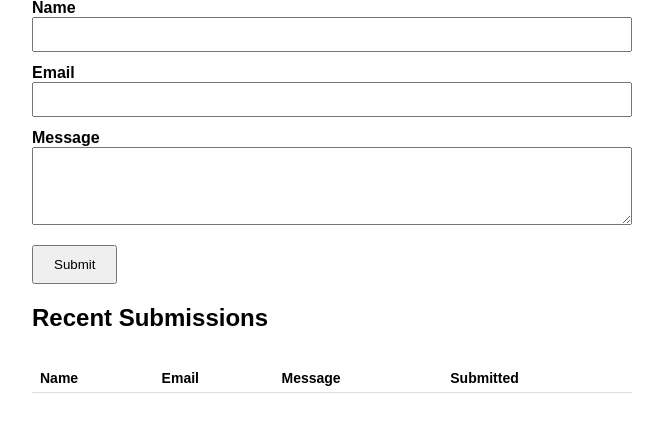
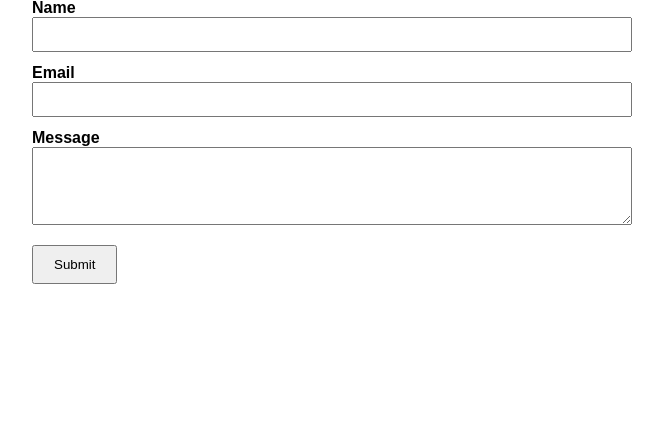
Before and after one commit to khamacat1/ContactFormApp, a Flask app: page / in a window 1280 px wide. Shown: the part 99-531 px from the top of the page, without its empty margins (308-971 px from the left). Run offline with Flask 3, Linux system fonts and the light colour scheme; data that the repository does not hold is empty; some libraries are stand-ins or nearby versions.

Commit message:
Stop displaying submissions publicly; init DB on import for gunicorn

```diff
--- a/app/app.py
+++ b/app/app.py
@@ -11,10 +11,15 @@ from validation import ValidationError, validate_submission  # noqa: E402
 app = Flask(__name__)
 app.config["MAX_CONTENT_LENGTH"] = 64 * 1024  # 64 KB — well above any legitimate submission
 
+# Runs on import so it executes under both `python app.py` and a WSGI server
+# (gunicorn imports this module directly, never hitting __main__ below).
+# Idempotent — CREATE TABLE IF NOT EXISTS — safe to call from every worker.
+db.init_db()
+
 
 @app.route("/", methods=["GET"])
 def index():
-    return render_template("index.html", submissions=db.list_submissions())
+    return render_template("index.html", submitted=request.args.get("submitted") == "1")
 
 
 @app.route("/submit", methods=["POST"])
@@ -22,14 +27,10 @@ def submit():
     try:
         name, email, message = validate_submission(request.form)
     except ValidationError as exc:
-        return render_template(
-            "index.html",
-            submissions=db.list_submissions(),
-            error=exc.message,
-        ), 400
+        return render_template("index.html", error=exc.message), 400
 
     db.insert_submission(name, email, message)
-    return redirect(url_for("index"))
+    return redirect(url_for("index", submitted="1"))
 
 
 @app.route("/healthz", methods=["GET"])
@@ -43,5 +44,4 @@ def healthz():
 
 
 if __name__ == "__main__":
-    db.init_db()
     app.run(host="0.0.0.0", port=int(os.environ.get("PORT", 5000)), debug=True)
--- a/app/templates/index.html
+++ b/app/templates/index.html
@@ -9,12 +9,15 @@
     input, textarea { width: 100%; padding: 8px; box-sizing: border-box; }
     button { margin-top: 16px; padding: 10px 20px; }
     .error { color: #b00020; }
-    table { width: 100%; border-collapse: collapse; margin-top: 32px; }
-    th, td { text-align: left; padding: 6px 8px; border-bottom: 1px solid #ddd; font-size: 14px; }
+    .success { color: #1a7f37; }
   </style>
 </head>
 <body>
   <h1>Contact Us</h1>
+
+  {% if submitted %}
+    <p class="success">Thank you — your message has been received.</p>
+  {% endif %}
 
   {% if error %}
     <p class="error">{{ error }}</p>
@@ -32,18 +35,5 @@
 
     <button type="submit">Submit</button>
   </form>
-
-  <h2>Recent Submissions</h2>
-  <table>
-    <tr><th>Name</th><th>Email</th><th>Message</th><th>Submitted</th></tr>
-    {% for s in submissions %}
-    <tr>
-      <td>{{ s[1] }}</td>
-      <td>{{ s[2] }}</td>
-      <td>{{ s[3] }}</td>
-      <td>{{ s[4] }}</td>
-    </tr>
-    {% endfor %}
-  </table>
 </body>
 </html>
```
Also changed, not shown: app/tests/test_app.py (+29 -7 lines).
